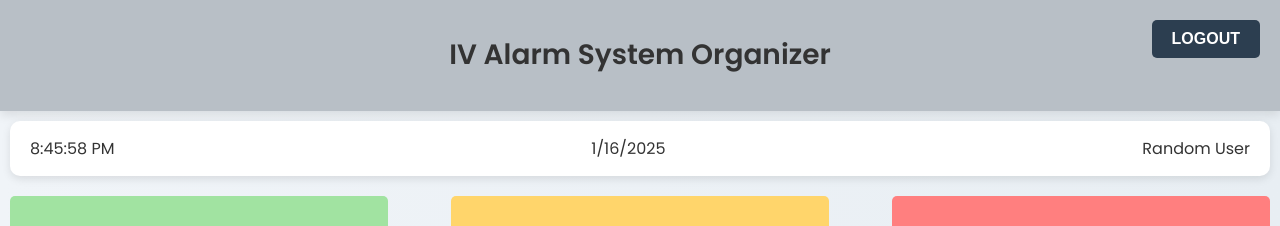
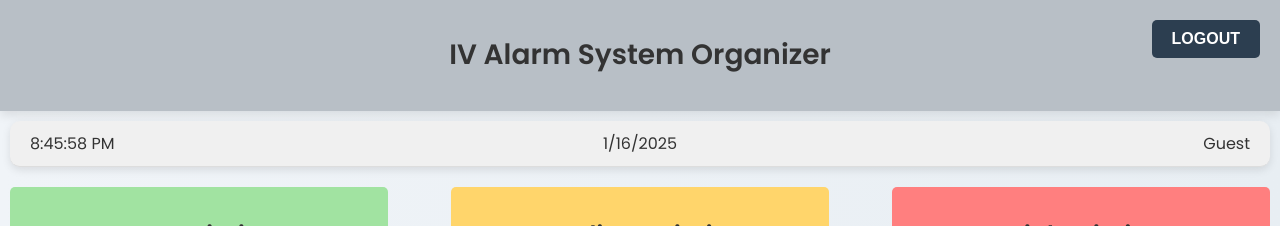
Before and after one commit to rmbreeli/IVAlarm_Capstone, a React (Create React App) app in the folder frontend/: page /home in a window 1280 px wide. Shown: the top 226 px of the page. Built offline with nearby package versions, Linux system fonts and the light colour scheme; no server answers.

Commit message:
made sure that the email entered is shown at the top, made the date, time, and email always allign, made the priority columns longer, made it require users to confirm email after signup

```diff
--- a/frontend/src/pages/HomePage.css
+++ b/frontend/src/pages/HomePage.css
@@ -32,13 +32,40 @@
   margin: 10px;
 }
 
+.info-box {
+  display: flex;
+  justify-content: space-between; /* Use space-between */
+  align-items: center;
+  padding: 10px 20px;
+  background-color: #f0f0f0;
+  border-bottom: 1px solid #ddd;
+}
+
+.info-box .left,
+.info-box .center,
+.info-box .right {
+  flex: 1; /* Allow equal distribution of space */
+  text-align: center; /* Center text within each section */
+  white-space: nowrap; /* Prevent text wrapping */
+  overflow: hidden; /* Hide overflowing text */
+  text-overflow: ellipsis; /* Add ellipsis (...) for long text */
+}
+
+.info-box .left {
+  text-align: left; /* Align time to the left */
+}
+
+.info-box .right {
+  text-align: right; /* Align email to the right */
+}
+
 /* Priority Columns */
 .priority-container {
   display: flex;
   justify-content: space-between;
   gap: 20px;
   padding: 10px;
-  height: 70vh;
+  height: 78vh;
   overflow-y: auto;
 }
 
--- a/frontend/src/pages/HomePage.js
+++ b/frontend/src/pages/HomePage.js
@@ -2,8 +2,8 @@ import React, { useState, useEffect } from "react";
 import { io } from "socket.io-client";
 import "./HomePage.css";
 import NotificationBox from "./NotificationBox";
-import { jsPDF } from "jspdf";
-
+import { supabase } from "../supabaseClient";
+// import { jsPDF } from "jspdf";
 
 const socket = io("http://localhost:5000");
 
@@ -14,7 +14,7 @@ function NotificationColumn({ title, notifications, onResolve }) {
         <h2>{title} Priority</h2>
       </div>
       <div className={`column ${title.toLowerCase()}-priority`}>
-        {notifications.map(notification => (
+        {notifications.map((notification) => (
           <NotificationBox
             key={notification.id}
             id={notification.id}
@@ -32,7 +32,7 @@ function NotificationColumn({ title, notifications, onResolve }) {
 
 function HomePage() {
   const [currentTime, setCurrentTime] = useState(new Date());
-  const [username, setUsername] = useState("Random User");
+  const [displayName, setDisplayName] = useState("Guest");
   const [lowPriorityNotifications, setLowPriorityNotifications] = useState([]);
   const [mediumPriorityNotifications, setMediumPriorityNotifications] = useState([]);
   const [highPriorityNotifications, setHighPriorityNotifications] = useState([]);
@@ -41,8 +41,15 @@ function HomePage() {
   const [email, setEmail] = useState("");
 
   useEffect(() => {
-    const storedUsername = sessionStorage.getItem("username");
-    if (storedUsername) setUsername(storedUsername);
+    const fetchUser = async () => {
+      const {
+        data: { user },
+      } = await supabase.auth.getUser();
+      if (user) {
+        setDisplayName(user.email);
+      }
+    };
+    fetchUser();
 
     socket.on("beep_detected", (data) => {
       console.log("Received beep event:", data);
@@ -60,21 +67,19 @@ function HomePage() {
         return;
       }
 
-      // Random number generator
-      const randomRoomNumber = Math.floor(Math.random() * 201) + 100
+      const randomRoomNumber = Math.floor(Math.random() * 201) + 100;
 
-      updateNotifications(prev => [
+      updateNotifications((prev) => [
         ...prev,
         {
           id: notificationId,
           message: `Beep detected: ${data.type} (${data.pitch.toFixed(2)} Hz)`,
-          // Set the random room number
           roomNumber: randomRoomNumber.toString(),
-          timestamp: new Date().toLocaleTimeString()
-        }
+          timestamp: new Date().toLocaleTimeString(),
+        },
       ]);
 
-      setNotificationId(prevId => prevId + 1);
+      setNotificationId((prevId) => prevId + 1);
     });
 
     return () => {
@@ -87,8 +92,8 @@ function HomePage() {
     return () => clearInterval(intervalId);
   }, []);
 
-  const handleLogout = () => {
-    sessionStorage.removeItem("username");
+  const handleLogout = async () => {
+    await supabase.auth.signOut();
     window.location.href = "/";
   };
 
@@ -108,34 +113,24 @@ function HomePage() {
     console.log("View report");
   };
 
-  // Download changed to PDF
   function handleDownload() {
-    // Get the current date in the format YYYY-MM-DD
-    const currentDate = new Date().toISOString().split('T')[0];
-
-    // Create the filename
+    const currentDate = new Date().toISOString().split("T")[0];
     const filename = `${currentDate}'s Report.txt`;
-
-    // Create a Blob with an empty string (representing an empty file)
     const blob = new Blob([""], { type: "text/plain" });
-
-    // Create an anchor element for downloading the file
-    const link = document.createElement('a');
+    const link = document.createElement("a");
     link.href = URL.createObjectURL(blob);
-    link.download = filename; // Set the download filename
-
-    // Programmatically click the link to trigger the download
+    link.download = filename;
     link.click();
-
-    // Clean up the object URL
     URL.revokeObjectURL(link.href);
-  };
-
+  }
 
   const handleResolve = (id, priority) => {
-    if (priority === "Low") setLowPriorityNotifications(prev => prev.filter(n => n.id !== id));
-    else if (priority === "Medium") setMediumPriorityNotifications(prev => prev.filter(n => n.id !== id));
-    else if (priority === "High") setHighPriorityNotifications(prev => prev.filter(n => n.id !== id));
+    if (priority === "Low")
+      setLowPriorityNotifications((prev) => prev.filter((n) => n.id !== id));
+    else if (priority === "Medium")
+      setMediumPriorityNotifications((prev) => prev.filter((n) => n.id !== id));
+    else if (priority === "High")
+      setHighPriorityNotifications((prev) => prev.filter((n) => n.id !== id));
   };
 
   const timeString = currentTime.toLocaleTimeString();
@@ -145,7 +140,9 @@ function HomePage() {
     <div className="home-page">
       <div className="header-box">
         <h1>IV Alarm System Organizer</h1>
-        <button className="logout-button" onClick={onLogoutClick}>Logout</button>
+        <button className="logout-button" onClick={onLogoutClick}>
+          Logout
+        </button>
       </div>
 
       <div className="info-box">
@@ -156,7 +153,7 @@ function HomePage() {
           <span>{dateString}</span>
         </div>
         <div className="right">
-          <span>{username}</span>
+          <span>{displayName}</span>
         </div>
       </div>
 
@@ -181,11 +178,13 @@ function HomePage() {
       {showLogoutModal && (
         <div className="overlay">
           <div className="popup">
-      <button className="popup-close" onClick={() => setShowLogoutModal(false)}>
+            <button
+              className="popup-close"
+              onClick={() => setShowLogoutModal(false)}
+            >
               &times;
             </button>
             <div className="popup-content">
-        {/* Email Input and Send Button in the Same Row */}
               <div className="email-row">
                 <label htmlFor="emailReport">Email report:</label>
                 <input
@@ -195,23 +194,32 @@ function HomePage() {
                   value={email}
                   onChange={(e) => setEmail(e.target.value)}
                 />
-          <button className="send-button" onClick={handleEmailReport}>Send</button>
+                <button className="send-button" onClick={handleEmailReport}>
+                  Send
+                </button>
               </div>
 
-        {/* Button Rows with Labels */}
               <div className="button-row">
                 <label>View days report:</label>
-          <button className="action-button" onClick={handleViewReport}>View</button>
+                <button className="action-button" onClick={handleViewReport}>
+                  View
+                </button>
               </div>
               <div className="button-row">
                 <label>Download days report:</label>
-          <button className="action-button" onClick={handleDownload}>Download</button>
+                <button
+                  className="action-button"
+                  onClick={handleDownload}
+                >
+                  Download
+                </button>
               </div>
 
-        {/* Logout and Cancel Buttons */}
               <div className="popup-buttons">
                 <button onClick={handleLogout}>Logout</button>
-          <button onClick={() => setShowLogoutModal(false)}>Cancel</button>
+                <button onClick={() => setShowLogoutModal(false)}>
+                  Cancel
+                </button>
               </div>
             </div>
           </div>
```
Lines whose indentation alone changed are shown as unchanged.
